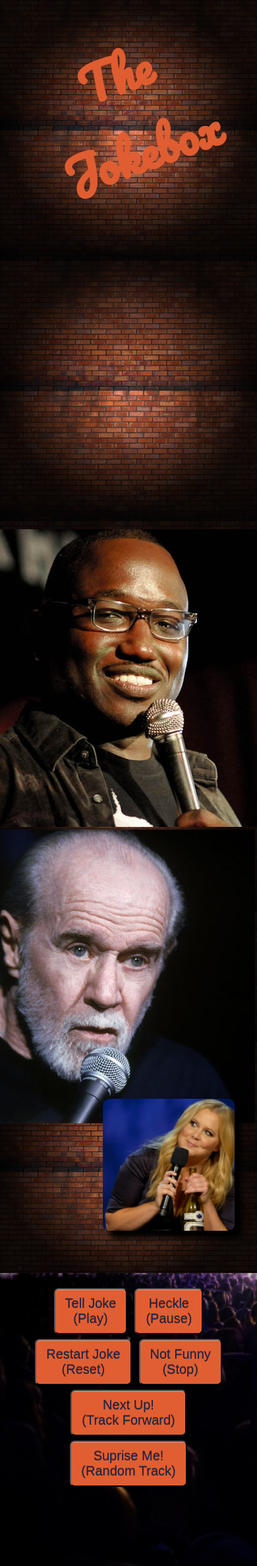
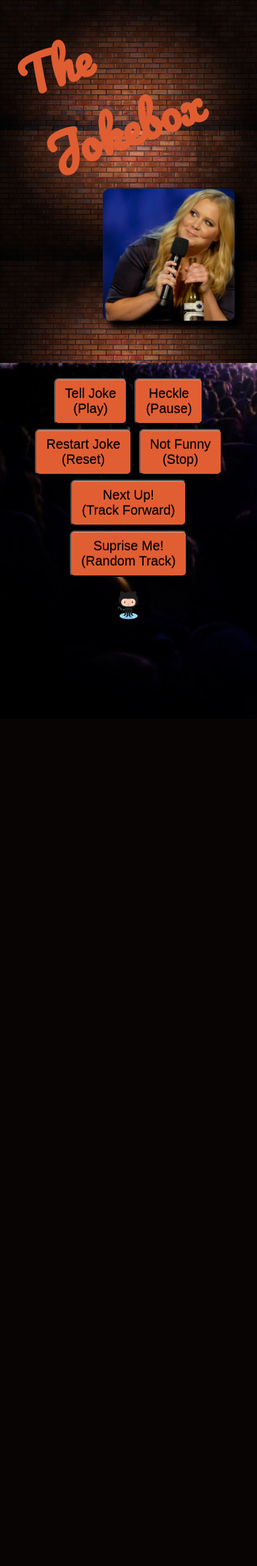
Before and after one commit to MichaelManwaring/theJukebox, a PHP site: page /index.html in a window 390 px wide. Shown: the top 2373 px of the page at 66% size. After the commit the page ends 1008 px from the top, so only its background shows below. Run offline with PHP 8.4, Linux system fonts and the light colour scheme; some libraries are stand-ins or nearby versions.

Commit message:
Responsiveness and github link

```diff
--- a/css/main.css
+++ b/css/main.css
@@ -1,3 +1,8 @@
+#octocat{
+  width: 15%;
+  margin-top: 5%;
+}
+
 #controls {
   background-image: url("../images/audience.jpg");
   background-size: cover;
@@ -12,7 +17,7 @@ button {
   box-shadow: inset 0 1px 0 rgba(255, 255, 255, 0.4), 0 1px 1px rgba(0, 0, 0, 0.2);
   text-shadow: 0 -1px 0 rgba(0, 0, 0, 0.4);
   background-color: #E15E32;
-  color: #1E2345;
+  /*color: white;*/
   border-radius: 7px;
   font-size: 20px; }
 
@@ -20,7 +25,6 @@ button:hover {
   background-color: #1E2345;
   color: #CBE86B; }
 
-@media (min-width: 768px) {
 #louis, #amy, #aziz, #hannibal, #george, #drop_location {
   width: 150px;
   height: 150px;
@@ -29,6 +33,10 @@ button:hover {
   border-radius: 10%;
   display: inline-block; }
 
+.comedians_list{
+  float: right;
+  margin: 5% 0;
+}
 .on_deck {
   width: 150px;
   height: 150px;
@@ -38,8 +46,18 @@ button:hover {
 #louis:hover, #amy:hover, #aziz:hover, #hannibal:hover, #george:hover {
   border: 10px solid #CBE86B;
 }
+@media (max-width: 1100px) {
+  #jokebox_header{
+    width:10%;
+    height: 5%;
   }
 
+}
+@media (max-width: 746px) {
+  .comedians_list{
+    display: none;
+  }
+}
 #jokebox_header {
   font-family: 'Pacifico', cursive;
   font-size: 70px;
@@ -95,14 +113,10 @@ button:hover {
 
 
 body {
-  /*background-color: black;*/
+  background-color: black;
   color: white;
   text-align: center;
   margin: 0;
-}
-.comedians_list{
-  float: right;
-  margin: 5% 0;
 }
 .comedian{
   /*width: 10em;*/
--- a/index.html
+++ b/index.html
@@ -34,6 +34,8 @@
 		<button id="stop_button" type="button">Not Funny<br>(Stop)</button>
 		<button id="next_button" type="button">Next Up!<br>(Track Forward)</button>
 		<button id="random_button" type="button">Suprise Me!<br>(Random Track)</button>
+		<br>
+		<a href="https://github.com/MichaelManwaring/theJukebox"><img src="images/Octocat.png" id="octocat"></a>
 	</div>
 	<!-- div for photos of comedians 'on deck' -->
 </body>
```
Also changed, not shown: images/Octocat.png (added). Lines whose indentation alone changed are shown as unchanged.
